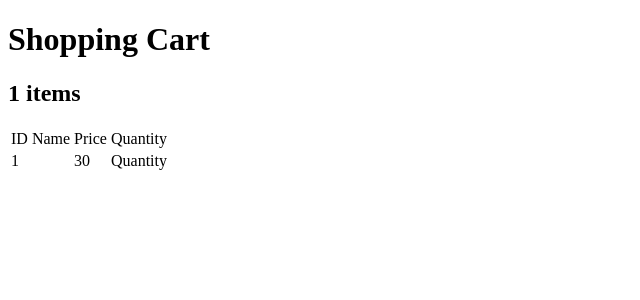
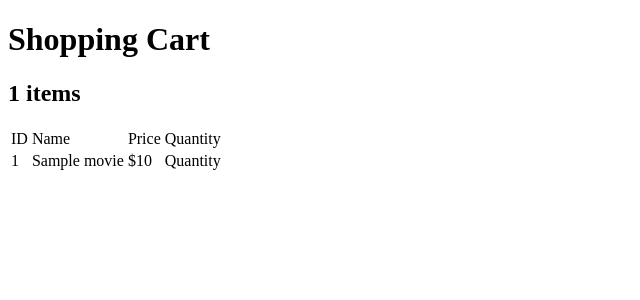
Before and after one commit to MukProgram/2340Project1, a Django app: template Melody1Project/templates/Movies/cart.html in a window 1280 px wide. Shown: the top 300 px of the page, without its empty margins (0-640 px from the left). Run offline with Django 5.2, Linux system fonts and the light colour scheme; data comes from the database, SQL or seed files in the repository; the template is opened without the code that fills it: values that come from a table or form of the project are taken from there, most other values are stand-ins (such as "Sample title", 1, 10 or a date in 2020).

Commit message:
Creating base template file for use across web app, updated cart file

```diff
--- a/Melody1Project/templates/Movies/cart.html
+++ b/Melody1Project/templates/Movies/cart.html
@@ -3,6 +3,7 @@
 <head>
     <meta charset="UTF-8">
     <title>Shopping Cart | GT Movies Store</title>
+    <meta name="viewport" content="width=device-width, initial-scale=1" />
 </head>
 <body>
     <div>
@@ -20,14 +21,14 @@
                 </tr>
             </thead>
             <tbody>
-            {#for loop for movies in cart#}
+            {%for movie in template_data.movies_in_cart%}
                 <tr>
                     <td>{{movie.id}}</td>
-                    <td>{{movie.name}}</td>
-                    <td>{{movie.price}}</td>
+                    <td>{{movie.title}}</td>
+                    <td>${{movie.price}}</td>
                     <td>Quantity</td>
                 </tr>
-            {# endfor #}
+            {% endfor %}
             </tbody>
         </table>
     </div>
```
Also changed, not shown: Melody1Project/templates/Movies/base.html (added, +11 -0 lines).
